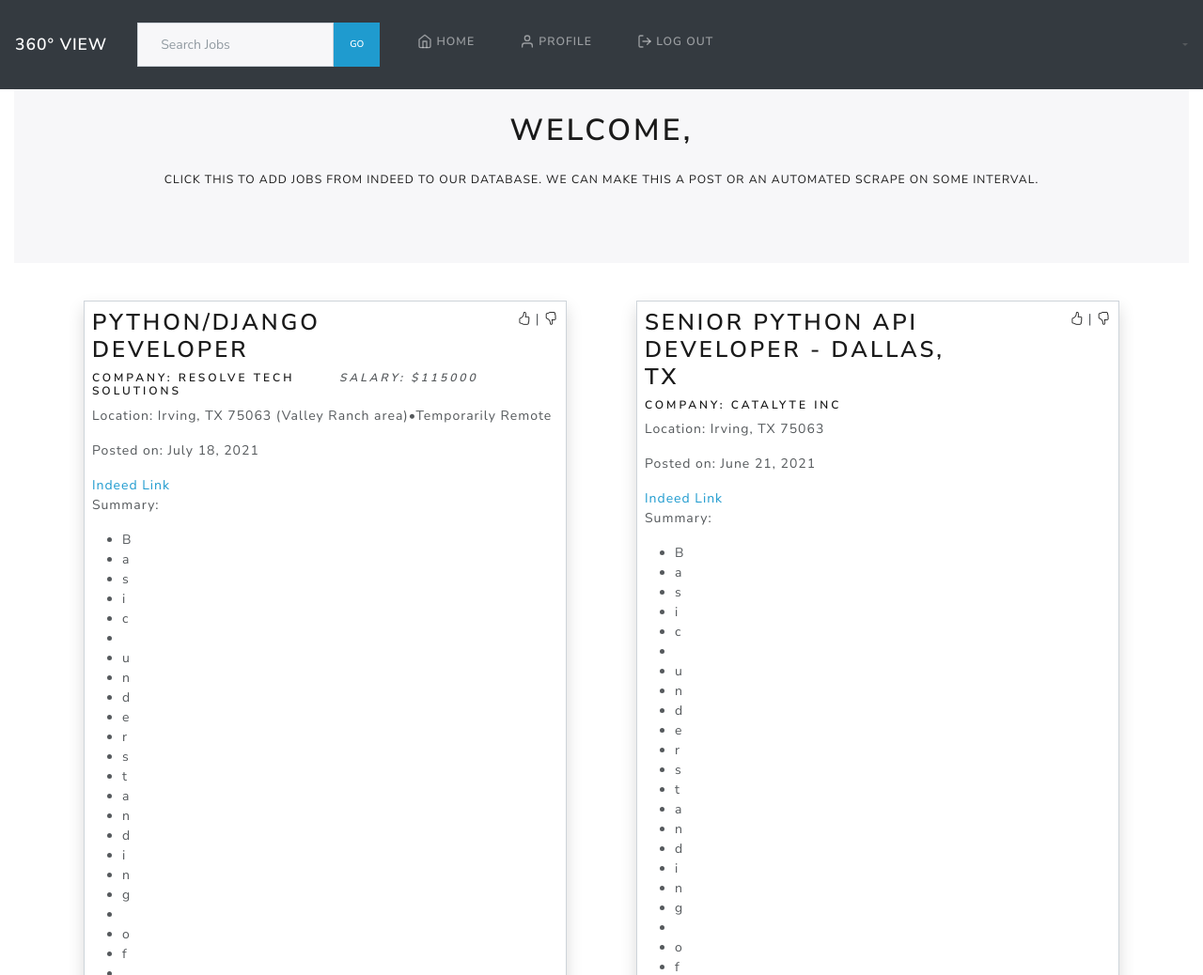
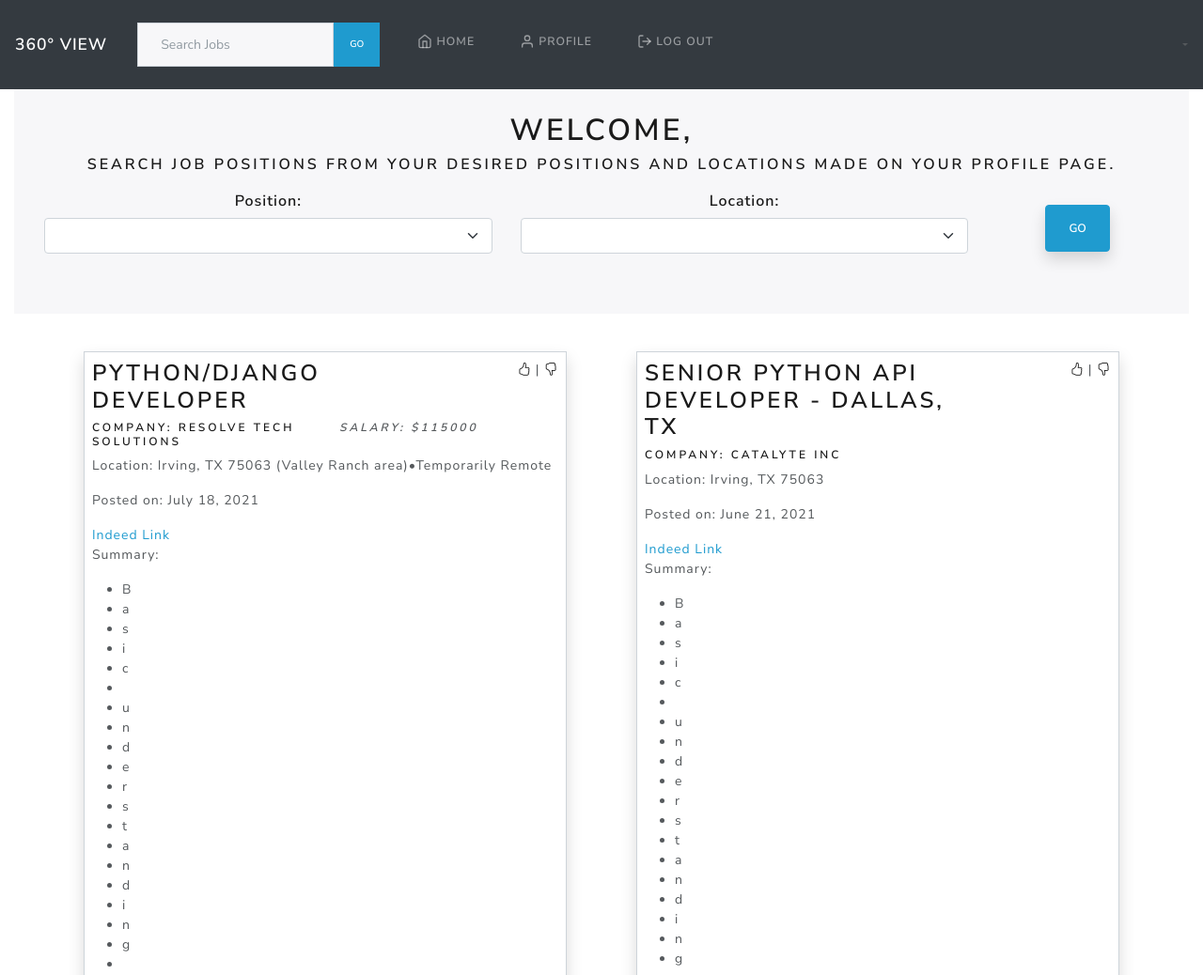
Before and after one commit to Virbil/jobSearch_django, a Django app: template jobSearch_app/templates/home.html in a window 1280 px wide. Shown: the top 1038 px of the page at 94% size. Run offline with Django 3.2, Linux system fonts and the light colour scheme; the template is opened without the code that fills it: values that come from a table or form of the project are taken from there, others are empty; data comes from the database, SQL or seed files in the repository; both versions use the stored data as it was after the commit; some libraries are stand-ins or nearby versions.

Commit message:
worked on making a search field for position and location users can get data from indeed.

```diff
--- a/jobSearch_app/indeed_web_scrape.py
+++ b/jobSearch_app/indeed_web_scrape.py
@@ -75,10 +75,8 @@ def get_jobs(position, location):
     records = []
     url, headers = get_url_and_headers(position, location)
     while True:
-        print(url)
         response = requests.get(url)
         soup = BeautifulSoup(response.text, 'html.parser')
-        print(soup.text)
         cards = soup.find_all('div', 'mosaic-provider-jobcards')
         for card in cards:
 
@@ -136,7 +134,6 @@ def parse_post_date(post_date, today):
     today = datetime.strptime(today, '%Y-%m-%d')
     days = timedelta(days=days_ago)
     date_posted = today - days
-    print(date_posted)
     return date_posted.strftime('%Y-%m-%d')
 
 def get_min_max_salary(salary):
--- a/jobSearch_app/templates/home.html
+++ b/jobSearch_app/templates/home.html
@@ -33,7 +33,33 @@
         <main role="main" class="inner cover">
             <div class="jumbotron h2">
                 <h1 class="cover-heading">Welcome, {{ user.first_name }} {{ user.last_name }}</h1>
-                <a class="btn btn-link text-primary" href="/job/find_jobs">Click this to add jobs from indeed to our database.  We can make this a post or an automated scrape on some interval.</a>
+                <!-- <a class="btn btn-link text-primary" href="/job/find_jobs">Click this to add jobs from indeed to our database.  We can make this a post or an automated scrape on some interval.</a> -->
+                <h5>Search job positions from your desired positions and locations made on your profile page.</h5>
+
+                    <form action="{% url 'find_jobs' %}" method="get">
+                        <div class="row">
+                            <div class="col-md-5">
+                                <label class="h5" for="location">Position:</label>
+                                <select class="form-select " name="position" id="position">
+                                    {% for pos in user.user_pos_saves.all %}
+                                    <option>{{ pos.title }}</option>
+                                    {% endfor %}
+
+                                </select>
+                            </div>
+                            <div class="col-md-5">
+                                <label class="h5" for="location">Location:</label>
+                                <select class="form-select" name="location" id="location">
+                                    {% for loc in user.user_loc_saves.all %}
+                                    <option>{{loc}}</option>
+                                    {% endfor %}
+                                </select>
+                            </div>
+                            <div class="col-md-2 mt-4">
+                                <input class="btn btn-info rounded shadow" type="submit" value="Go">
+                            </div>
+                        </div>
+                    </form>
             </div>
             {% for job in jobs%}
             {% if forloop.counter0|divisibleby:2 %}
```
Also changed, not shown: jobSearch_app/views.py (+35 -17 lines), db.sqlite3.
